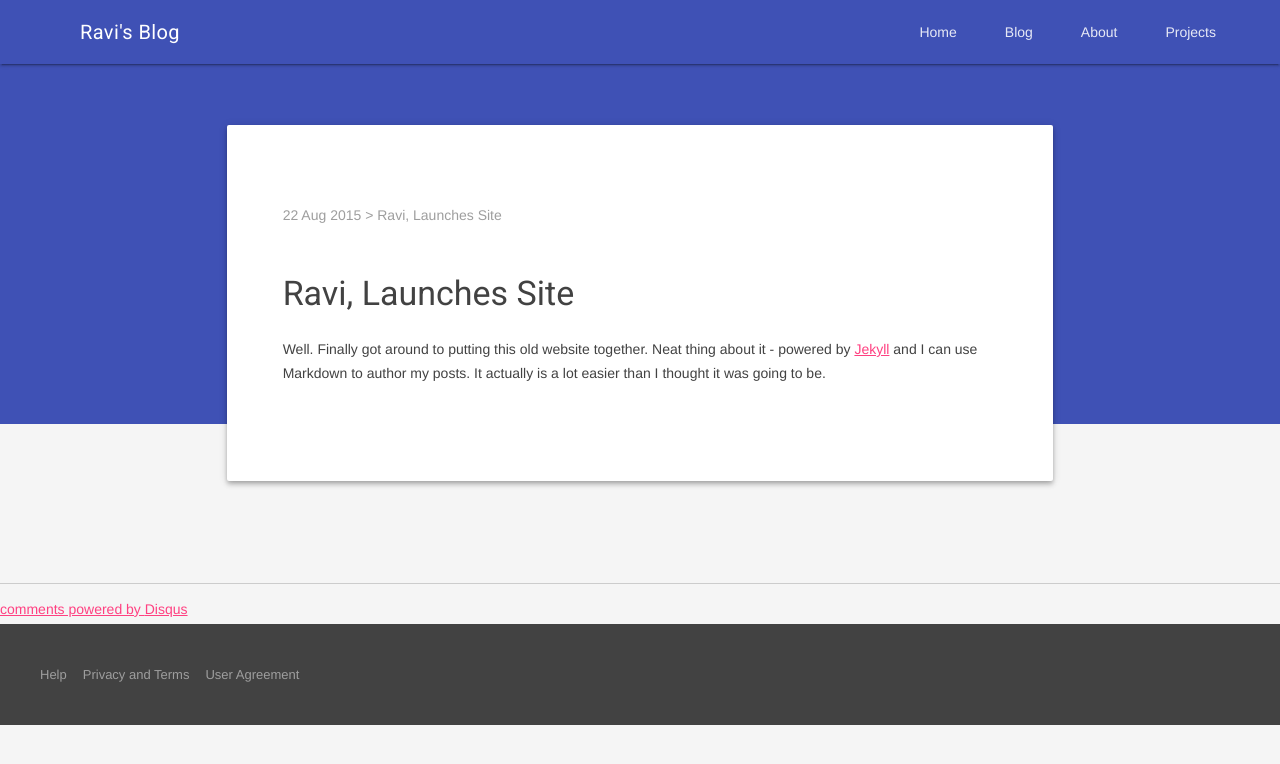
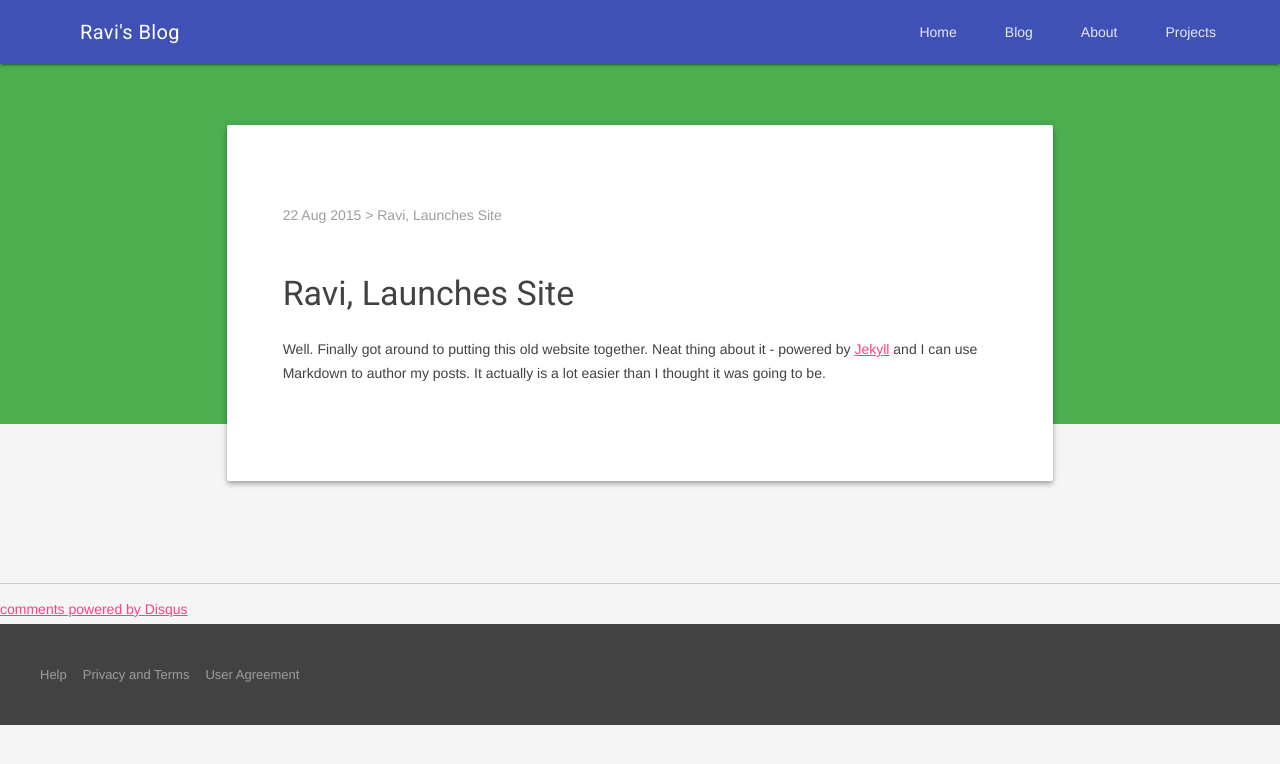
Before and after one commit to RaviiKmr/raviikmr.github.io, a Jekyll site: the page built from _posts/2015-08-22-my-website-launched.md, in a window 1280 px wide. Shown: the top 764 px of the page. Built offline with Jekyll 4.4.1, drawn with Linux system fonts in a browser that asks for light colours; nearby versions of some CDN libraries; comment, search, counter and statistics services are not loaded.

Commit message:
changing mdl color

```diff
--- a/_layouts/post.html
+++ b/_layouts/post.html
@@ -12,7 +12,7 @@
 
 
 
- <div class="demo-ribbon"></div>
+ <div class="demo-ribbon mdl-color--green"></div>
       <main class="demo-main mdl-layout__content">
         <div class="demo-container mdl-grid">
           <div class="mdl-cell mdl-cell--2-col mdl-cell--hide-tablet mdl-cell--hide-phone"></div>
```
